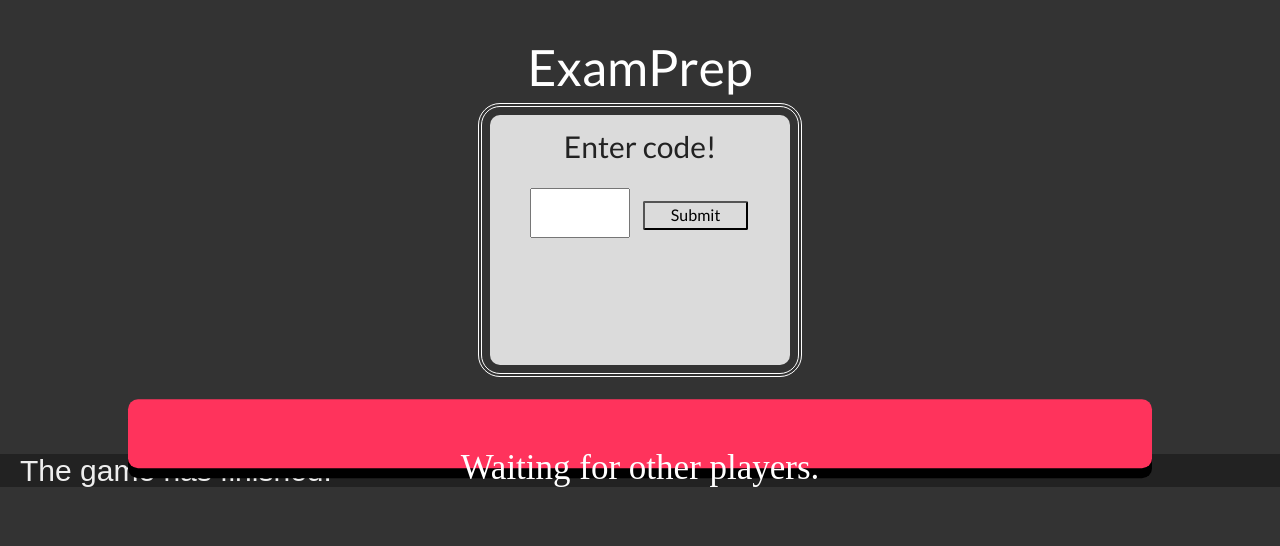
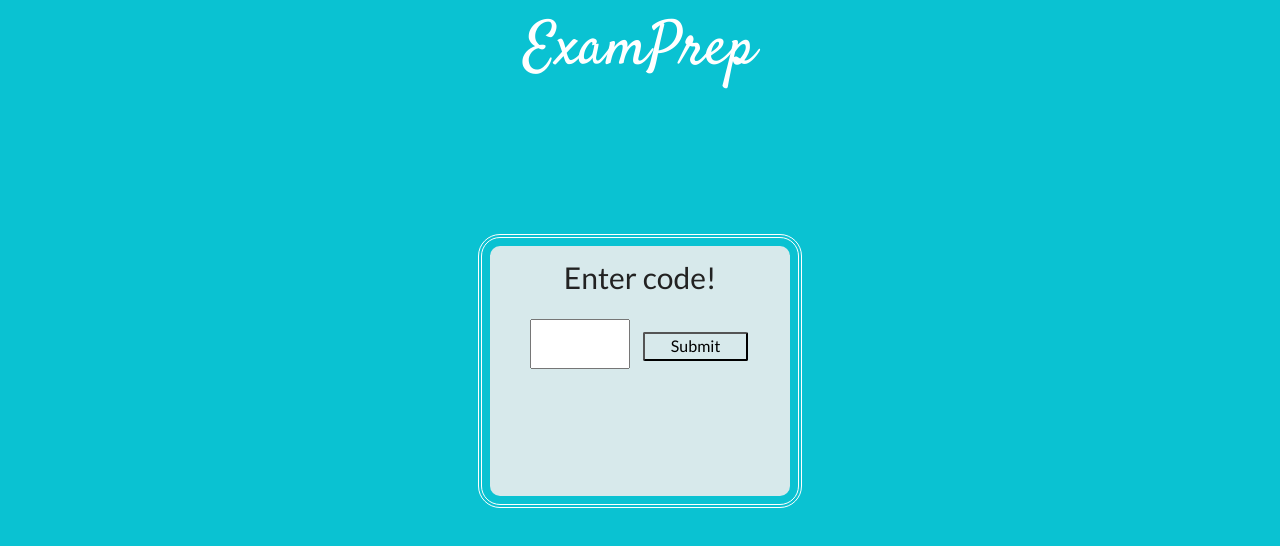
Before and after one commit to JamesAngeles21/ExamPrep, a website: page public/mobile-controller.html in a window 1280 px wide. Drawn offline with nearby package versions, Linux system fonts and the light colour scheme; no server answers; a web font is replaced by a local one.

Commit message:
added back css file

```diff
--- a/public/mobile-controller.html
+++ b/public/mobile-controller.html
@@ -12,6 +12,8 @@
 
         <link rel="shortcut icon" href="../favicon.ico">
 		<link rel="stylesheet" type="text/css" href="../PageTransitions/css/default.css" />
+		<link rel="stylesheet" type="text/css" href="../PageTransitions/css/multilevelmenu.css" />
+		<link rel="stylesheet" type="text/css" href="../PageTransitions/css/component.css" />
 		<link rel="stylesheet" type="text/css" href="../PageTransitions/css/animations.css" />
         <link href="https://fonts.googleapis.com/css?family=Gentium+Basic" rel="stylesheet">
         <link href="https://fonts.googleapis.com/css?family=Satisfy" rel="stylesheet">
```
